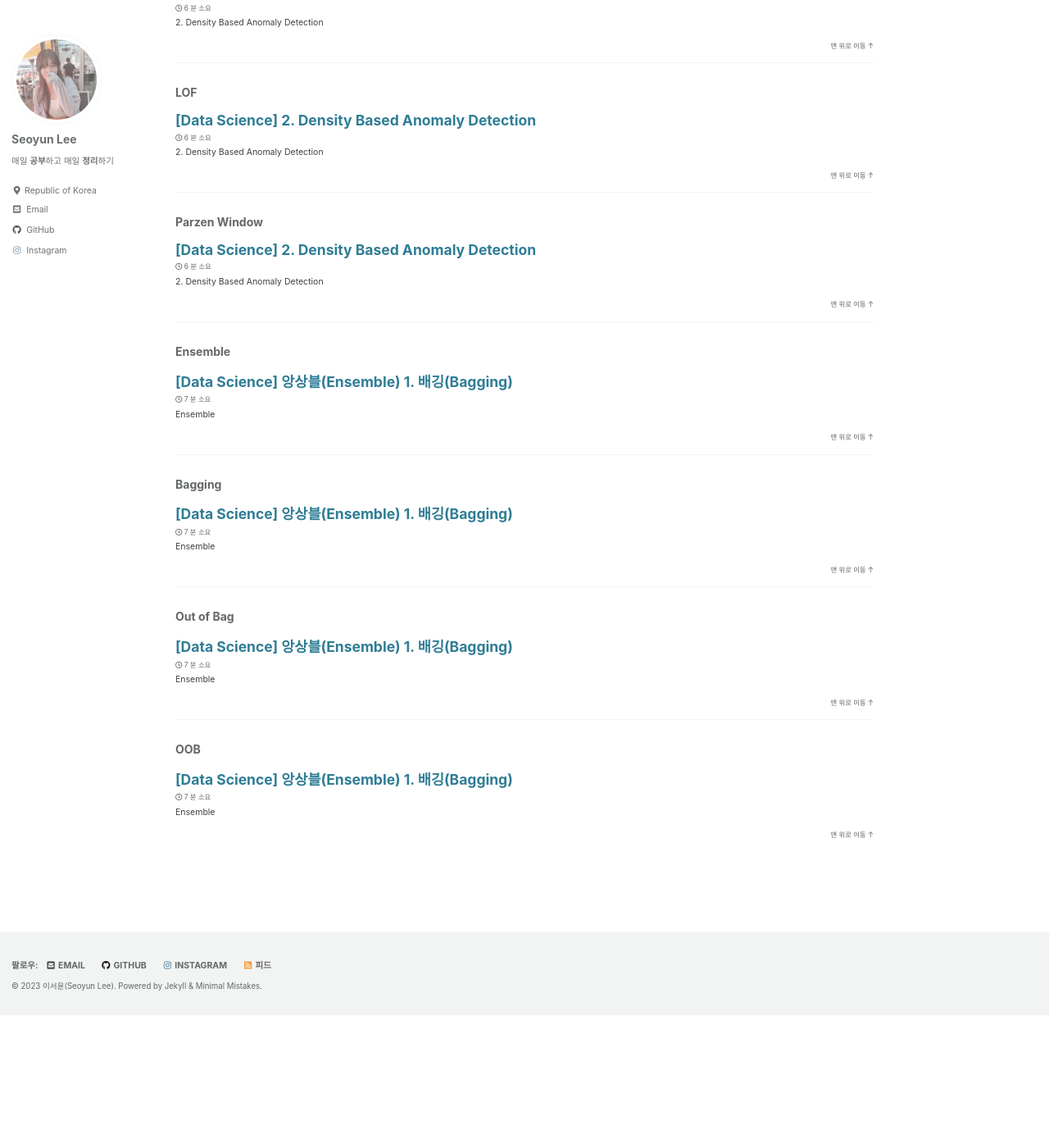
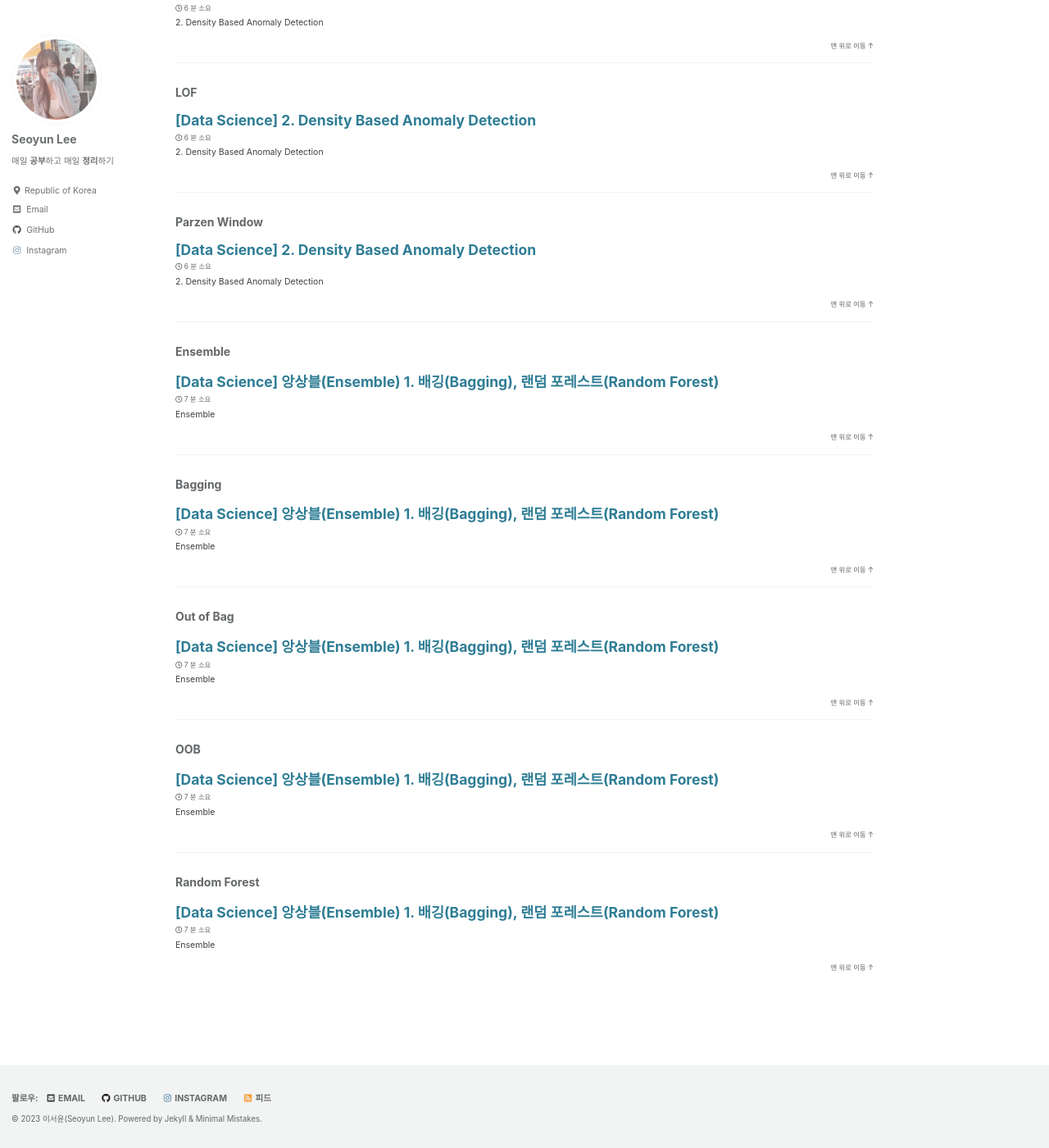
Before and after one commit to seoyun2/seoyun2.github.io, a Jekyll site: the page built from _pages/category-archive.md, in a window 1280 px wide and 1400 px high, scrolled down 5520 px. Shown: the whole window at 82% size. Built offline with Jekyll 4.4.1, drawn with Linux system fonts in a browser that asks for light colours; cached includes are drawn as plain includes; before the commit the page ends 6758 px from its top, so only the background shows below that; some of the changed text lies outside the part shown.

Commit message:
Update 2023-03-22-ensemble-1.md

```diff
--- a/_posts/2023-03-22-ensemble-1.md
+++ b/_posts/2023-03-22-ensemble-1.md
@@ -1,11 +1,12 @@
 ---
-title: "[Data Science] 앙상블(Ensemble) 1. 배깅(Bagging)"
+title: "[Data Science] 앙상블(Ensemble) 1. 배깅(Bagging), 랜덤 포레스트(Random Forest)"
 categories:
   - Data Science
   - Ensemble
   - Bagging
   - Out of Bag
   - OOB
+  - Random Forest
 tags:
   - Data Analysis
   - Ensemble
```
